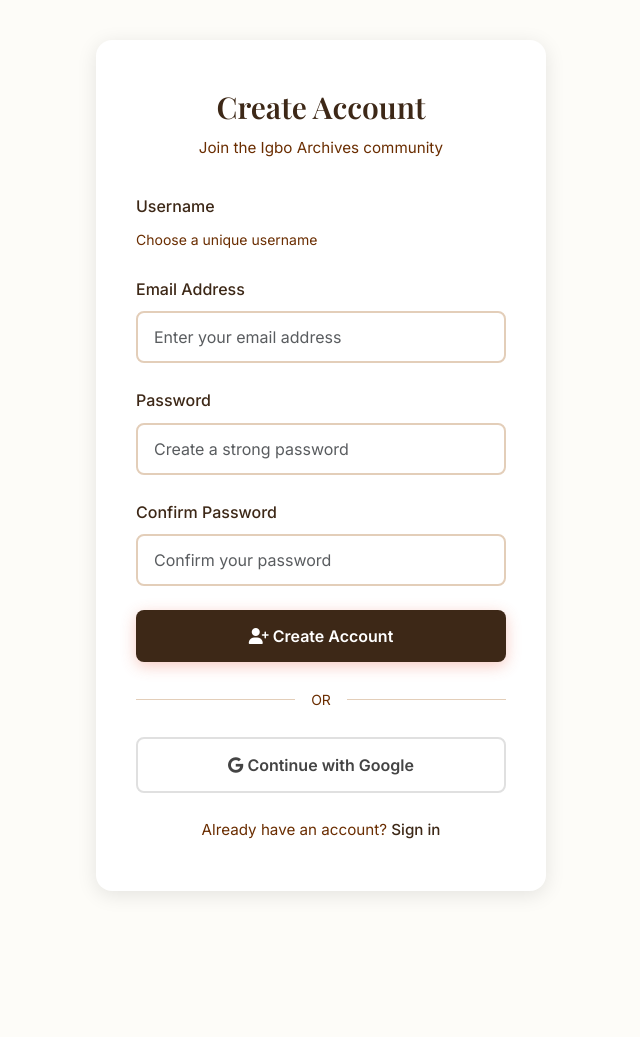
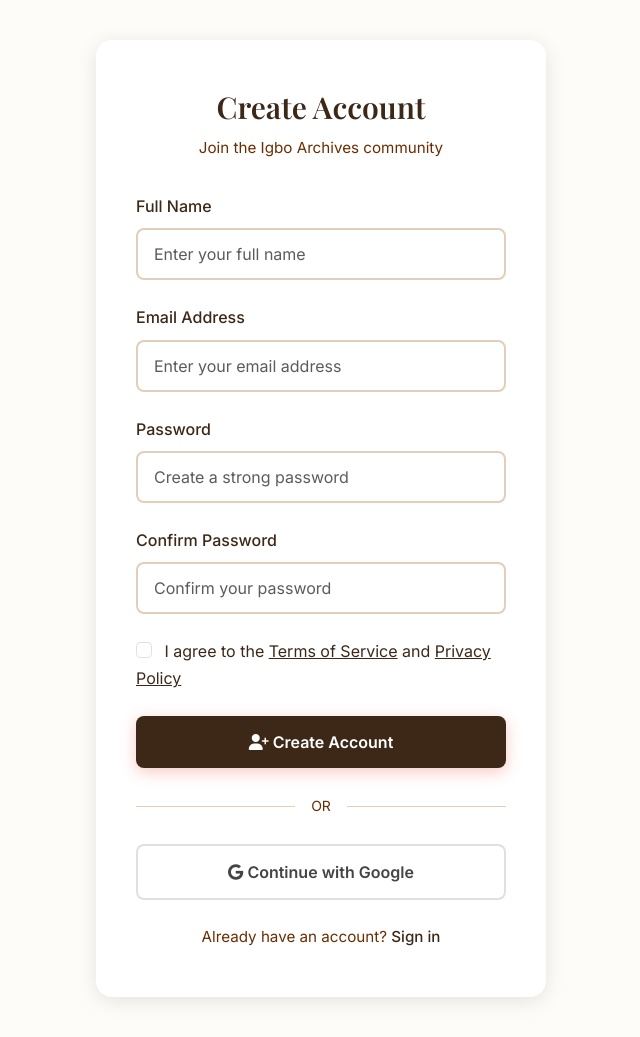
Before and after one commit to nwokikeonyeka/igbo-archives-platform, a Django app: page /accounts/signup/ in a window 1280 px wide. Shown: the part 196-1233 px from the top of the page, without its empty margins (319-959 px from the left). Run offline with Django 5.2, Linux system fonts and the light colour scheme; parts of the project's set-up code (start-up, migrations or seed data) failed here and were passed over; some libraries are stand-ins or nearby versions.

Commit message:
Update signup and login forms to improve user experience
Modify account/login.html to use email instead of username for login. Update account/signup.html to remove username field and add 'accept_terms' checkbox. Add new CSS styles for checkboxes and links within the signup form.

Replit-Commit-Author: Agent
Replit-Commit-Session-Id: 52ea9b05-70b0-4e24-bdab-0036f5d80dd2
Replit-Commit-Checkpoint-Type: intermediate_checkpoint

```diff
--- a/core/templates/account/login.html
+++ b/core/templates/account/login.html
@@ -20,7 +20,7 @@
             {% endif %}
 
             <div class="form-group">
-                <label for="{{ form.login.id_for_label }}">Username or Email</label>
+                <label for="{{ form.login.id_for_label }}">Email</label>
                 {{ form.login }}
                 {% if form.login.errors %}
                 <div class="form-error">{{ form.login.errors }}</div>
--- a/core/templates/account/signup.html
+++ b/core/templates/account/signup.html
@@ -20,12 +20,11 @@
             {% endif %}
 
             <div class="form-group">
-                <label for="{{ form.username.id_for_label }}">Username</label>
-                {{ form.username }}
-                {% if form.username.errors %}
-                <div class="form-error">{{ form.username.errors }}</div>
+                <label for="{{ form.full_name.id_for_label }}">Full Name</label>
+                {{ form.full_name }}
+                {% if form.full_name.errors %}
+                <div class="form-error">{{ form.full_name.errors }}</div>
                 {% endif %}
-                <small class="form-text">Choose a unique username</small>
             </div>
 
             <div class="form-group">
@@ -49,6 +48,16 @@
                 {{ form.password2 }}
                 {% if form.password2.errors %}
                 <div class="form-error">{{ form.password2.errors }}</div>
+                {% endif %}
+            </div>
+
+            <div class="form-group">
+                <label class="checkbox-label">
+                    {{ form.accept_terms }}
+                    I agree to the <a href="{% url 'terms' %}" target="_blank">Terms of Service</a> and <a href="{% url 'privacy' %}" target="_blank">Privacy Policy</a>
+                </label>
+                {% if form.accept_terms.errors %}
+                <div class="form-error">{{ form.accept_terms.errors }}</div>
                 {% endif %}
             </div>
 
@@ -169,6 +178,26 @@
     margin-top: 0.25rem;
 }
 
+.checkbox-label {
+    display: flex;
+    align-items: center;
+    font-weight: normal !important;
+    cursor: pointer;
+}
+
+.checkbox-label input {
+    margin-right: 0.5rem;
+}
+
+.checkbox-label a {
+    color: #3D2817;
+    text-decoration: underline;
+}
+
+.checkbox-label a:hover {
+    color: #2d1f10;
+}
+
 .captcha-group {
     display: flex;
     justify-content: center;
```
Also changed, not shown: db.sqlite3.
